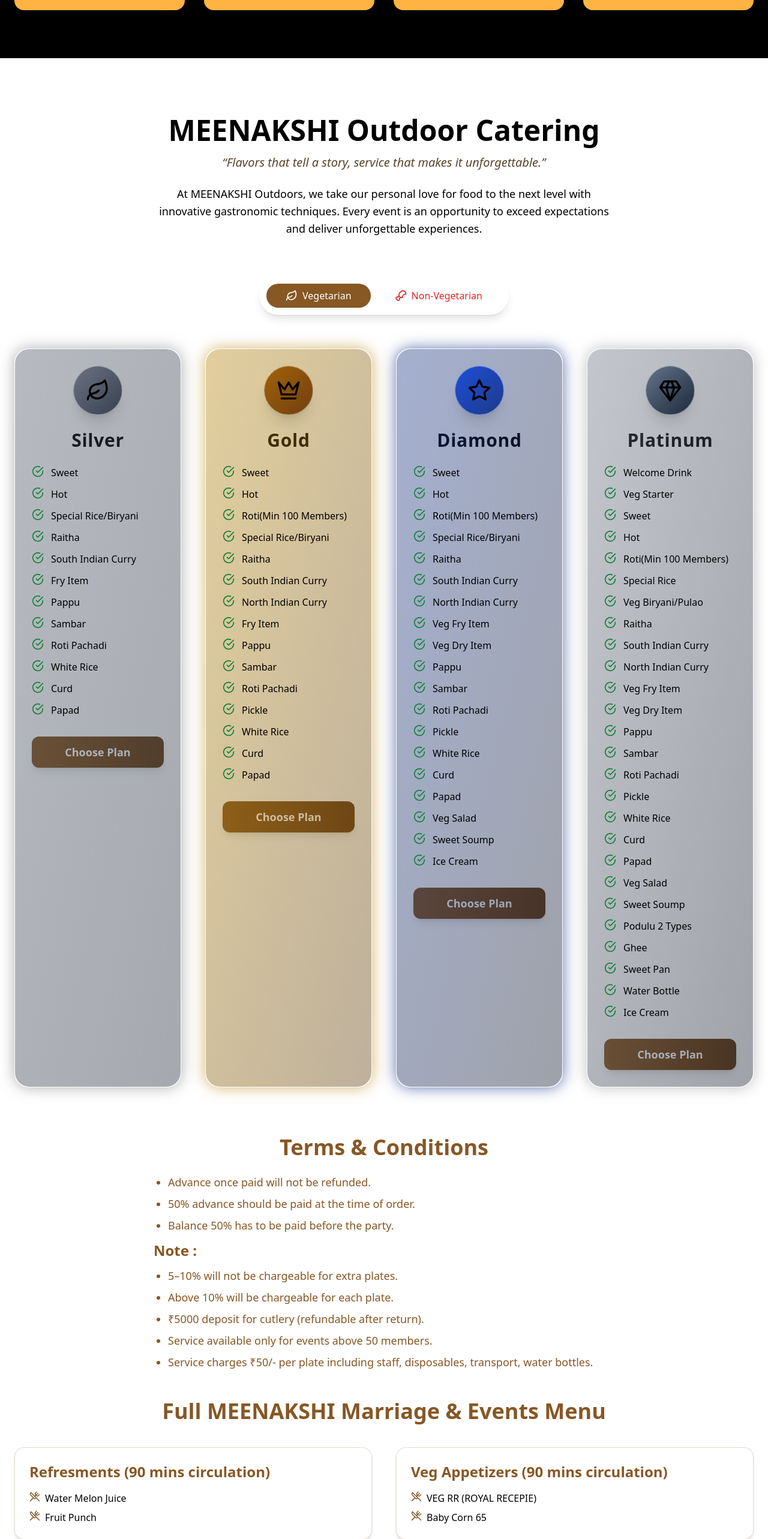
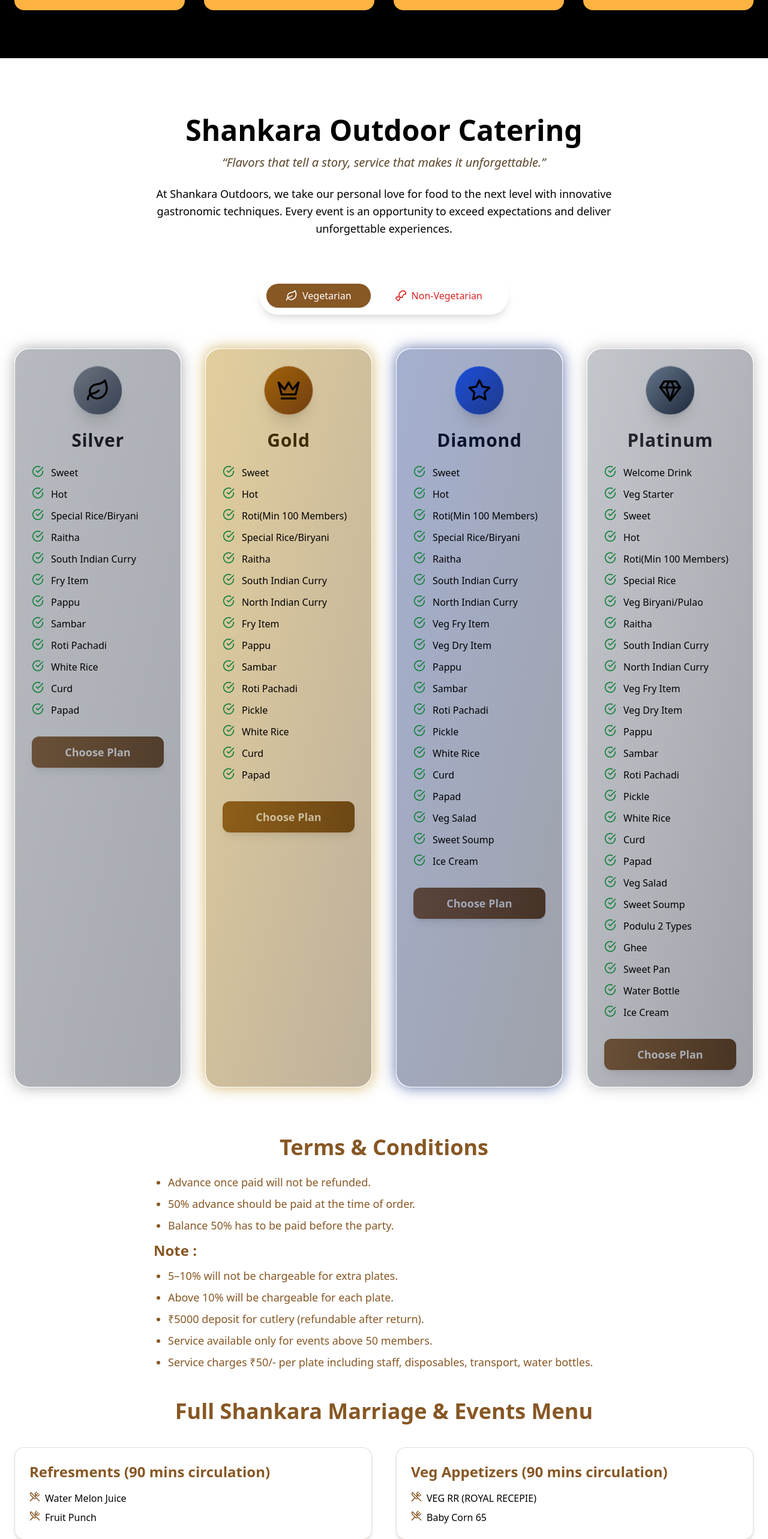
Before and after one commit to Pandu1712/ShankaraCaterings, a React (Vite) app: page / in a window 1280 px wide. Shown: the part 1229-3795 px from the top of the page at 60% size. Built offline with nearby package versions, Linux system fonts and the light colour scheme.

Commit message:
Name Chnged

```diff
--- a/src/components/ServicesSection.tsx
+++ b/src/components/ServicesSection.tsx
@@ -374,13 +374,13 @@
         {/* HEADER */}
         <div className="text-center mb-16">
           <h2 className="text-5xl font-bold text-black mb-4">
-            MEENAKSHI Outdoor Catering
+            Shankara Outdoor Catering
           </h2>
           <p className="text-xl italic text-[#5a452a]">
             “Flavors that tell a story, service that makes it unforgettable.”
           </p>
           <p className="max-w-3xl mx-auto mt-6 text-lg leading-relaxed">
-            At MEENAKSHI Outdoors, we take our personal love for food to
+            At Shankara Outdoors, we take our personal love for food to
             the next level with innovative gastronomic techniques. Every event is an
             opportunity to exceed expectations and deliver unforgettable
             experiences.
@@ -507,7 +507,7 @@
 
         {/* MENU */}
         <h2 className="mt-12 text-4xl font-bold text-center text-[#875724] mb-10">
-          Full MEENAKSHI Marriage & Events Menu
+          Full Shankara Marriage & Events Menu
         </h2>
 
         <div className="grid grid-cols-1 md:grid-cols-2 gap-10">
```
